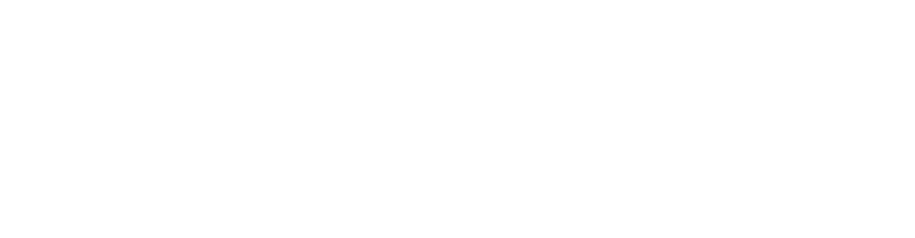
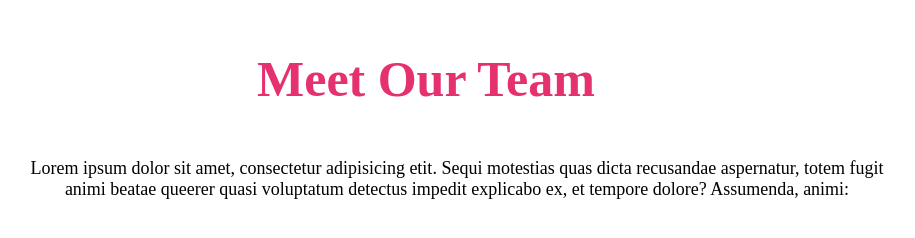
Before and after one commit to theguffs/html-css-float-cards, a plain HTML site: page index.html in a window 1280 px wide. Shown: the whole page, without its empty margins (183-1098 px from the left). Drawn offline with Linux system fonts and the light colour scheme.

Commit message:
titolo + paragrafo

```diff
--- a/index.html
+++ b/index.html
@@ -4,9 +4,24 @@
         <meta charset="UTF-8">
         <meta name="viewport" content="width=device-width, initial-scale=1.0">
         <title>Meet Our Team</title>
+        <!-- css -->
         <link rel="stylesheet" href="style.css">
+        <!-- font -->
+        <link rel="preconnect" href="https://fonts.googleapis.com">
+<link rel="preconnect" href="https://fonts.gstatic.com" crossorigin>
+<link href="https://fonts.googleapis.com/css2?family=Fredoka:wght@300..700&display=swap" rel="stylesheet">
+
     </head>
     <body>
+        <!--titolo-->
+        <header>
+            <h1>Meet Our Team </h1>
+        </header>
+        <main>
+            <p>Lorem ipsum dolor sit amet, consectetur adipisicing etit. Sequi motestias quas
+               dicta recusandae aspernatur, totem fugit animi beatae queerer quasi voluptatum
+               detectus impedit explicabo ex, et tempore dolore? Assumenda, animi:</p>
+        </main>
 
     </body>
 </html>
--- a/style.css
+++ b/style.css
@@ -0,0 +1,39 @@
+/*generale*/
+*{
+    margin: 0;
+    padding: 0;
+    box-sizing: border-box;
+}
+// <uniquifier>: Use a unique and descriptive class name
+// <weight>: Use a value from 300 to 700
+
+/*fredoka*/
+.fredoka-<uniquifier> {
+  font-family: "Fredoka", sans-serif;
+  font-optical-sizing: auto;
+  font-weight: <weight>;
+  font-style: normal;
+  font-variation-settings:
+    "wdth" 100;
+}
+
+/*header*/
+h1{
+    color: rgb(229, 49, 112);
+    font-size: 50px;
+    width: 400px;
+    margin: auto;
+    padding-top: 50px;
+    padding-bottom: 50px;
+}
+
+/*main*/
+main{
+    width: 70%;
+    margin: auto;
+}
+
+p{
+    text-align: center;
+    font-size: 18px;
+}
```
Lines whose indentation alone changed are shown as unchanged.
